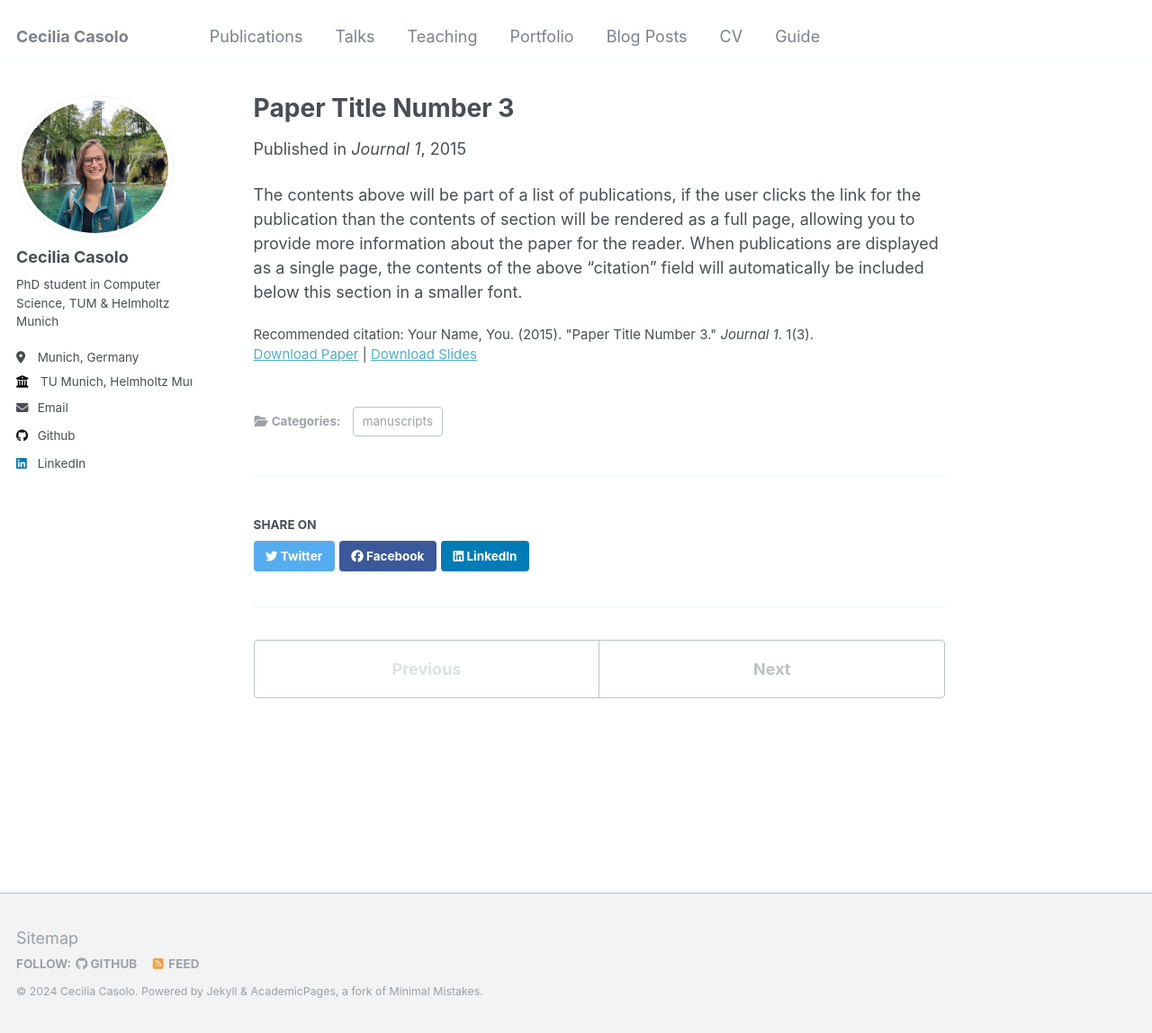
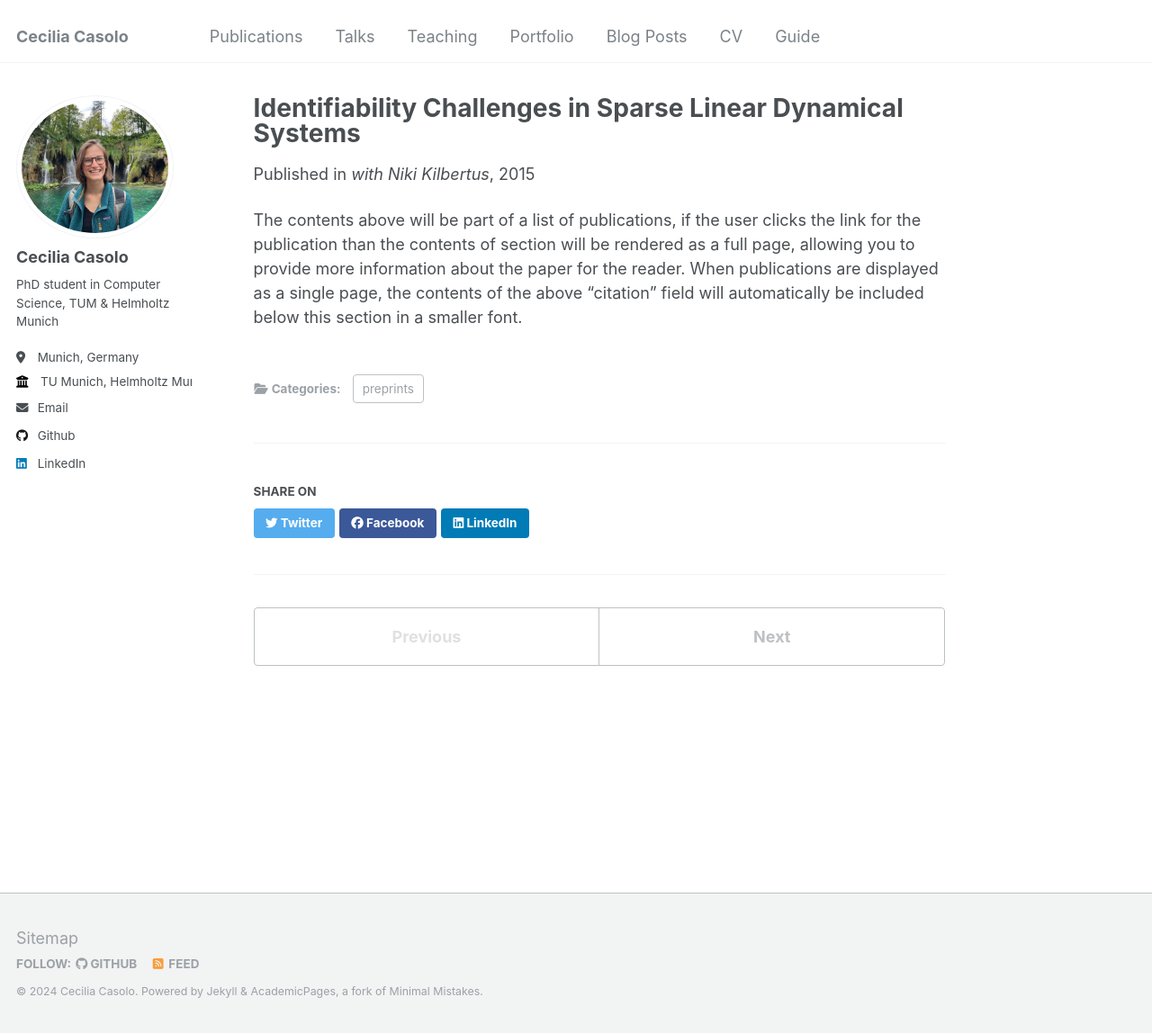
Before and after one commit to ceciliacasolo/ceciliacasolo.github.io, a Jekyll site: the page built from _publications/2015-10-01-paper-title-number-3.md, in a window 1280 px wide and 1148 px high. Shown: the whole window at 90% size. Built offline with Jekyll 4.4.1, drawn with Linux system fonts in a browser that asks for light colours.

Commit message:
Update 2015-10-01-paper-title-number-3.md

```diff
--- a/_publications/2015-10-01-paper-title-number-3.md
+++ b/_publications/2015-10-01-paper-title-number-3.md
@@ -1,14 +1,8 @@
 ---
-title: "Paper Title Number 3"
+title: "Identifiability Challenges in Sparse Linear Dynamical Systems"
 collection: publications
-category: manuscripts
-permalink: /publication/2015-10-01-paper-title-number-3
-excerpt: 'This paper is about the number 3. The number 4 is left for future work.'
-date: 2015-10-01
-venue: 'Journal 1'
-slidesurl: 'http://academicpages.github.io/files/slides3.pdf'
-paperurl: 'http://academicpages.github.io/files/paper3.pdf'
-citation: 'Your Name, You. (2015). &quot;Paper Title Number 3.&quot; <i>Journal 1</i>. 1(3).'
+category: preprints
+venue: 'with Niki Kilbertus'
 ---
 
 The contents above will be part of a list of publications, if the user clicks the link for the publication than the contents of section will be rendered as a full page, allowing you to provide more information about the paper for the reader. When publications are displayed as a single page, the contents of the above "citation" field will automatically be included below this section in a smaller font.
```
